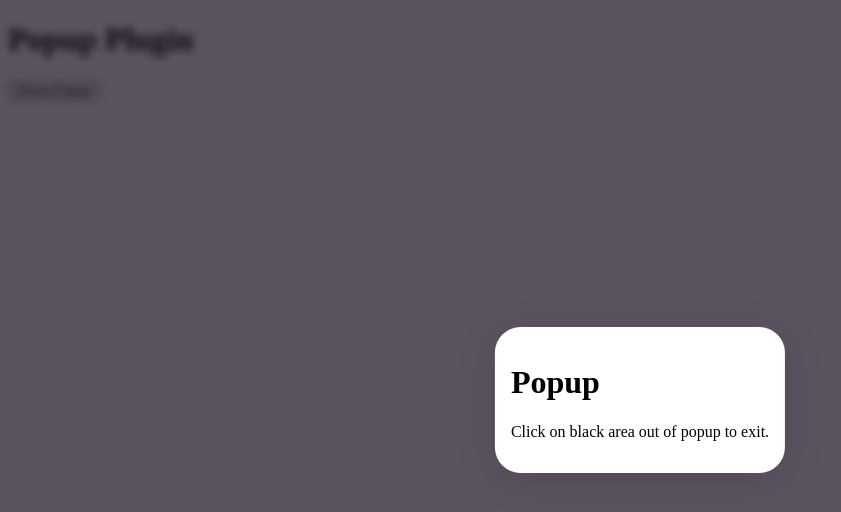
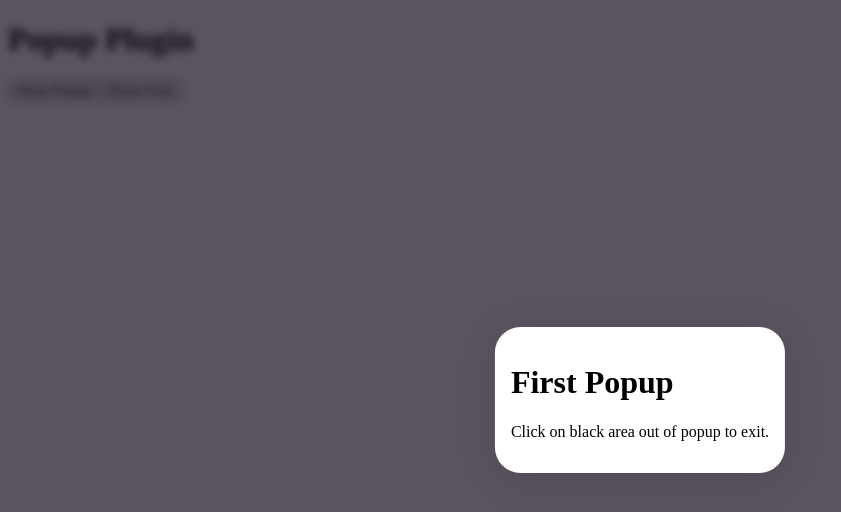
Before and after one commit to iosmonbekov/popup-plugin, a Vue app: page / in a window 1280 px wide. Both pictures are taken after a click on the button "Show Popup". Shown: the top 512 px of the page, without its empty margins (0-841 px from the left). Built offline with nearby package versions, Linux system fonts and the light colour scheme.

Commit message:
support of multiple popups

```diff
--- a/src/App.vue
+++ b/src/App.vue
@@ -2,13 +2,23 @@
 
   <h1>Popup Plugin</h1>
 
-  <button @click="open">
+  <button @click="openPopup">
     Show Popup
   </button>
 
+  <button @click="openPopup2">
+    Show Fuck
+  </button>
+
   <Popup
-      :open="state"
-      @close="close"
+      :title="'First Popup'"
+      :open="popup"
+      @close="closePopup"
+  />
+  <Popup
+      :title="'Second Popup'"
+      :open="popup2"
+      @close="closePopup2"
   />
 </template>
 
@@ -16,7 +26,8 @@
 import Popup from '@/components/Popup/Popup';
 import {usePopup} from "@/components/Popup/usePopup";
 
-const {state, open, close} = usePopup();
+const {state: popup, open: openPopup, close: closePopup} = usePopup();
+const {state: popup2, open: openPopup2, close: closePopup2} = usePopup();
 </script>
 
 <style>
--- a/src/components/Popup/Popup.vue
+++ b/src/components/Popup/Popup.vue
@@ -3,7 +3,7 @@
     <div class="popup-back" @click="closePopup"></div>
     <div class="popup">
       <!--THERE YOU CAN PASTE ANY HTML YOU WANT. START-->
-      <h1>Popup</h1>
+      <h1>{{ title }}</h1>
       <p>Click on black area out of popup to exit.</p>
       <!--THERE YOU CAN PASTE ANY HTML YOU WANT. END-->
     </div>
@@ -13,7 +13,7 @@
 <script setup>
 import {defineProps, defineEmits} from 'vue'
 
-const props = defineProps(['open']);
+const props = defineProps(['open', 'title']);
 const emit = defineEmits(['close']);
 
 function closePopup() {
```
